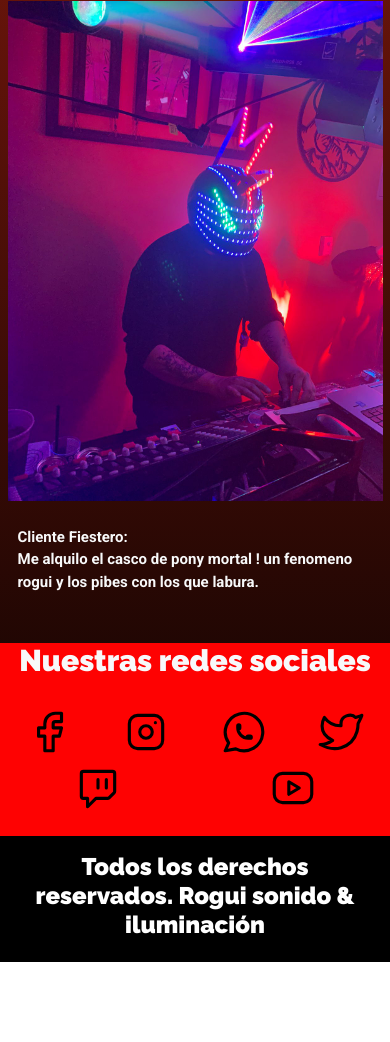
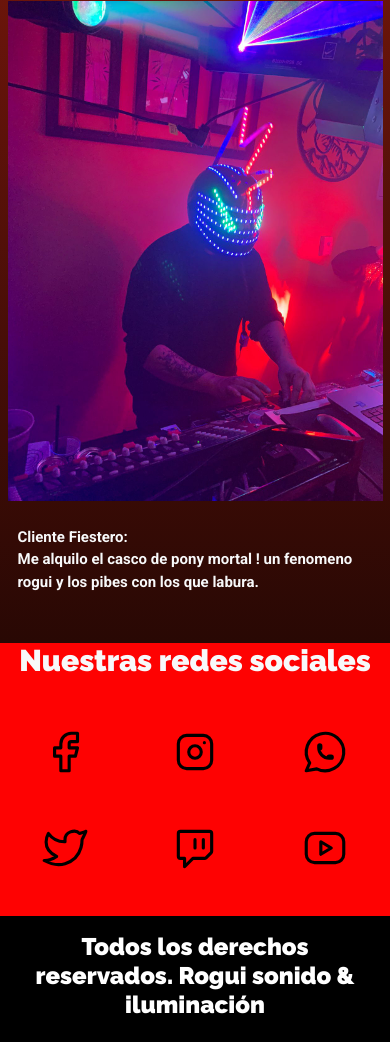
Before and after one commit to lucas-rivero1993/Rogui-proyecto, a website: page index.html in a window 390 px wide. Shown: the part 1896-2938 px from the top of the page. Before the commit the page ends 2858 px from the top, so only its background shows below. Drawn offline with nearby package versions, Linux system fonts and the light colour scheme.

Commit message:
arreglando seccion redes sociales

```diff
--- a/scss/_general.scss
+++ b/scss/_general.scss
@@ -116,3 +116,15 @@ body {
         margin: 0;
     }
 }
+
+@media (max-width: 590px) {
+    .contenedor-iconos{
+        display: grid;
+        grid-template-columns: repeat(3,1fr);
+    }
+
+    .icono-red{
+        display: flex;
+        justify-content: center;
+    }
+}
```
Also changed, not shown: css/main.css.
